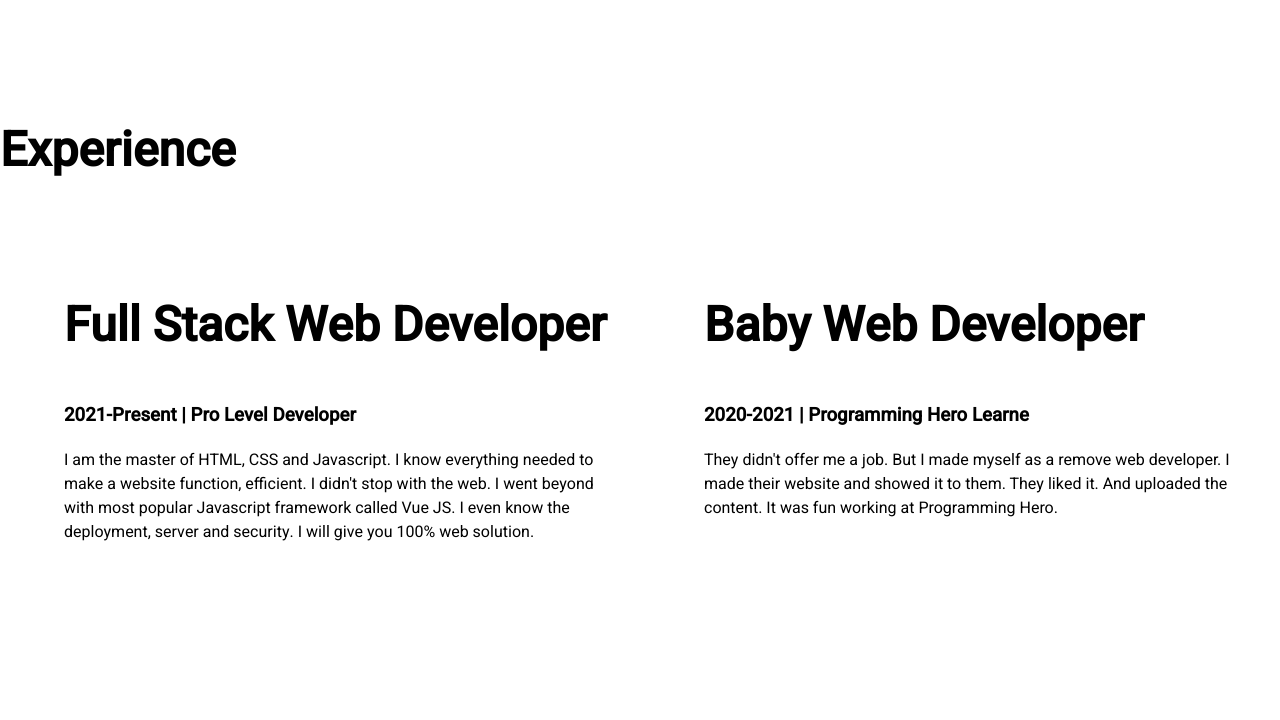
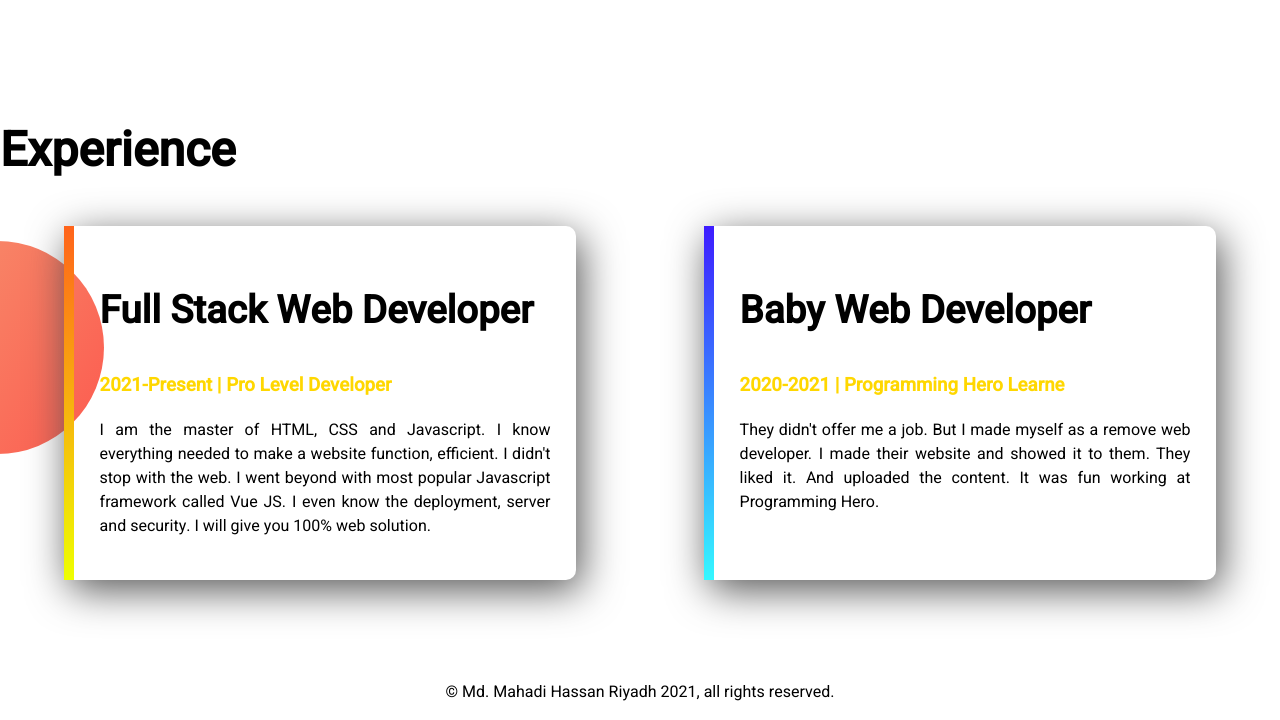
Before and after one commit to mahadihassanriyadh/my-developer-portfolio, a plain HTML site: page index.html in a window 1280 px wide. Shown: the part 1319-2039 px from the top of the page. Before the commit the page ends 1979 px from the top, so only its background shows below. Drawn offline with Linux system fonts and the light colour scheme.

Commit message:
prototype done

```diff
--- a/index.html
+++ b/index.html
@@ -47,19 +47,22 @@
             <h1>Experience</h1>
         </div>
         <div class="flexible-display">
-            <div class="half-width">
-               <h1>Full Stack Web Developer</h1>
-               <h3>2021-Present | Pro Level Developer</h3>
+            <div id="exp-web-dev" class="box">
+               <h2>Full Stack Web Developer</h2>
+               <h3 class="gold-color">2021-Present | Pro Level Developer</h3>
                <p>I am the master of HTML, CSS and Javascript. I know everything needed to make a website function, efficient. I didn't stop with the web. I went beyond with most popular Javascript framework called Vue JS. I even know the deployment, server and security. I will give you 100% web solution.</p>
             </div>
 
-            <div class="half-width">
-                <h1>Baby Web Developer</h1>
-                <h3>2020-2021 | Programming Hero Learne</h3>
+            <div id="bab-web-dev" class="box">
+                <h2>Baby Web Developer</h2>
+                <h3 class="gold-color">2020-2021 | Programming Hero Learne</h3>
                 <p>They didn't offer me a job. But I made myself as a remove web developer. I made their website and showed it to them. They liked it. And uploaded the content. It was fun working at Programming Hero.</p>
             </div>
         </div>
     </section>
+    <footer>
+        <p>© Md. Mahadi Hassan Riyadh 2021, all rights reserved.</p>
+    </footer>
 
 </body>
 </html>
--- a/style.css
+++ b/style.css
@@ -4,6 +4,9 @@ body{
 }
 h1{
     font-size: 300%;
+}
+h2{
+    font-size: 240%;
 }
 .gold-color{
     color: gold;
@@ -54,6 +57,40 @@ h1{
     background-position: right;
 }
 
+.third-section{
+    background-image: url(images/exp-bg.png);
+    background-repeat: no-repeat;
+    background-position: left;
+}
+
 .full-baby{
     width: 50%;
 }
+
+.box{
+    width: 40%;
+    margin-left: 5%;
+    margin-right: 5%;
+    border-radius: 10px;
+    box-shadow: 5px 10px 40px rgb(85, 85, 85);
+    padding: 2%
+}
+
+#exp-web-dev{
+    border-left: 10px solid;
+    border-image: linear-gradient(#ff631b, #eeff01);
+    border-image-slice: 1;
+}
+
+#bab-web-dev{
+    border-left: 10px solid;
+    border-image: linear-gradient(#3d1bff, #35f8ff);
+    border-image-slice: 1;
+}
+.flexible-display p{
+    text-align: justify;
+}
+
+footer p{
+    text-align: center;
+}
```
Also changed, not shown: images/My Images/JPEG/18768475_1958910837684034_6063529945702616359_o.jpg (deleted), images/My Images/JPEG/19467876_1977400012501783_1237446204141844975_o.jpg (deleted), images/My Images/JPEG/39814902_2231106440464471_7916884311586897920_n.jpg (deleted), images/My Images/JPEG/52833063_2350265548548559_4201651172920000512_n.jpg (deleted), images/My Images/JPEG/69376897_2483581178550328_7861024490921132032_o.jpg (deleted), images/My Images/JPEG/8C100908-50A3-4221-A6F8-89DE0E8102D0.jpeg (deleted), images/My Images/scars.png (deleted), 1 other file.
